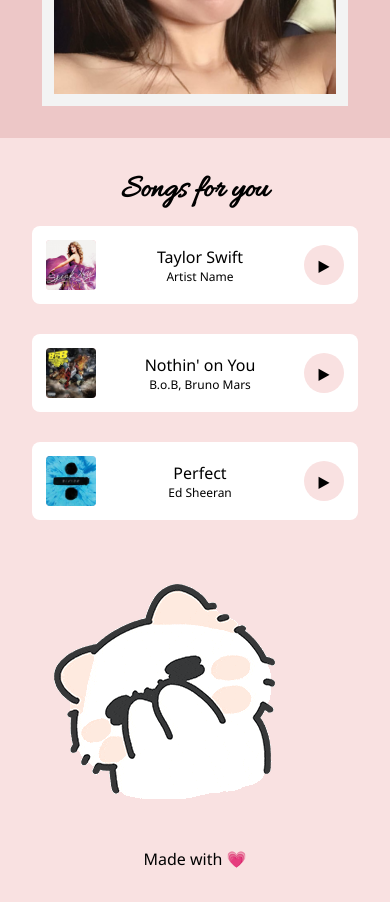
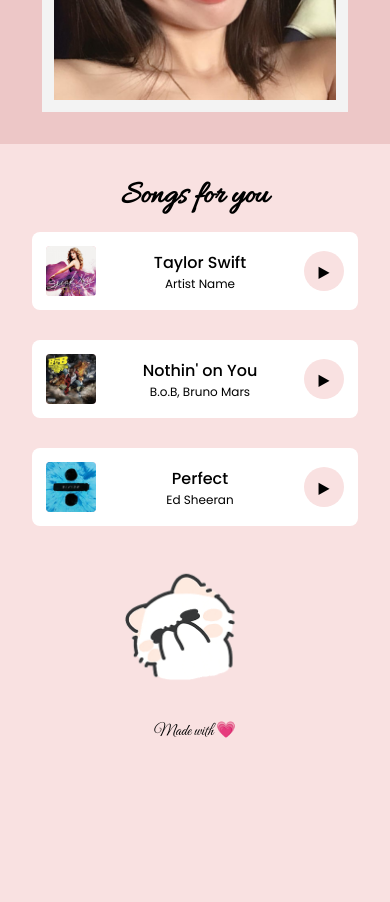
Before and after one commit to Jayzu404/3rd-anniv, a plain HTML site: page home.html in a window 390 px wide. Shown: the part 1880-2782 px from the top of the page. After the commit the page ends 2653 px from the top, so only its background shows below. Drawn offline with Linux system fonts and the light colour scheme.

Commit message:
ui: add fonts and make gif responsive

```diff
--- a/assets/styles/home.css
+++ b/assets/styles/home.css
@@ -2,7 +2,7 @@
   margin: 0;
   padding: 0;
   box-sizing: border-box;
-  font-family: "Segoe UI", Tahoma, Geneva, Verdana, sans-serif;
+  font-family: "Poppins", "Segoe UI", Tahoma, Geneva, Verdana, sans-serif;
 }
 
 body {
@@ -113,7 +113,7 @@
 }
 
 h2 {
-  font-family: 'Allura';
+  font-family: "Allura";
   font-size: 2rem;
   text-align: center;
   margin-bottom: 1rem;
@@ -137,7 +137,7 @@
   top: -20px;
   left: 50%;
   transform: translateX(-50%);
-  content: '';
+  content: "";
   height: 1rem;
   width: 50px;
   background-color: rgb(116, 111, 111);
@@ -190,7 +190,8 @@
   width: 100%;
 }
 
-.artist, .artist-name {
+.artist,
+.artist-name {
   text-align: center;
 }
 
@@ -212,10 +213,15 @@
   border-radius: 50%;
   cursor: pointer;
 }
+
 .gif {
   display: flex;
   justify-content: center;
   align-items: center;
+}
+
+.gif img {
+  width: 280px;
 }
 
 footer {
@@ -225,7 +231,17 @@
   align-items: center;
 }
 
-@media (max-width: 767px) {
+footer p {
+  font-family: 'Great Vibes', 'Segoe';
+}
+
+@media (max-width: 1024px) {
+  .gif img {
+    width: 200px;
+  }
+}
+
+@media (max-width: 768px) {
   .img-grid {
     grid-template-columns: 1fr;
     gap: 20px;
@@ -234,4 +250,8 @@
   .songs-grid {
     grid-template-columns: 1fr;
   }
+
+  .gif img {
+    width: 150px;
+  }
 }
--- a/home.html
+++ b/home.html
@@ -7,6 +7,12 @@
     <link rel="preconnect" href="https://fonts.gstatic.com" crossorigin />
     <link rel="preconnect" href="https://fonts.googleapis.com" />
     <link rel="preconnect" href="https://fonts.gstatic.com" crossorigin />
+    <link rel="preconnect" href="https://fonts.googleapis.com" />
+    <link rel="preconnect" href="https://fonts.gstatic.com" crossorigin />
+    <link
+      href="https://fonts.googleapis.com/css2?family=Poppins:ital,wght@0,100;0,200;0,300;0,400;0,500;0,600;0,700;0,800;0,900;1,100;1,200;1,300;1,400;1,500;1,600;1,700;1,800;1,900&display=swap"
+      rel="stylesheet"
+    />
     <link
       href="https://fonts.googleapis.com/css2?family=Allura&display=swap"
       rel="stylesheet"
@@ -56,7 +62,7 @@
       <div class="songs-grid">
         <div class="song-card">
           <div class="song-img-con">
-            <img src="assets/images/enchanted.jpg" alt="enchanted">
+            <img src="assets/images/enchanted.jpg" alt="enchanted" />
           </div>
           <div class="song-info">
             <p class="artist">Taylor Swift</p>
@@ -67,7 +73,7 @@
 
         <div class="song-card">
           <div class="song-img-con">
-            <img src="assets/images/nothin-on-you.jpg" alt="nothing-on-you">
+            <img src="assets/images/nothin-on-you.jpg" alt="nothing-on-you" />
           </div>
           <div class="song-info">
             <p class="artist">Nothin' on You</p>
@@ -78,7 +84,7 @@
 
         <div class="song-card">
           <div class="song-img-con">
-            <img src="assets/images/perfect.jpg" alt="perfect">
+            <img src="assets/images/perfect.jpg" alt="perfect" />
           </div>
           <div class="song-info">
             <p class="artist">Perfect</p>
@@ -90,11 +96,11 @@
     </section>
 
     <section class="gif">
-      <img src="assets/images/cat-love.gif" alt="cat-love">
+      <img src="assets/images/cat-love.gif" alt="cat-love" />
     </section>
 
     <footer>
-      Made with 💗
+      <p>Made with 💗</p>
     </footer>
   </body>
 </html>
```
